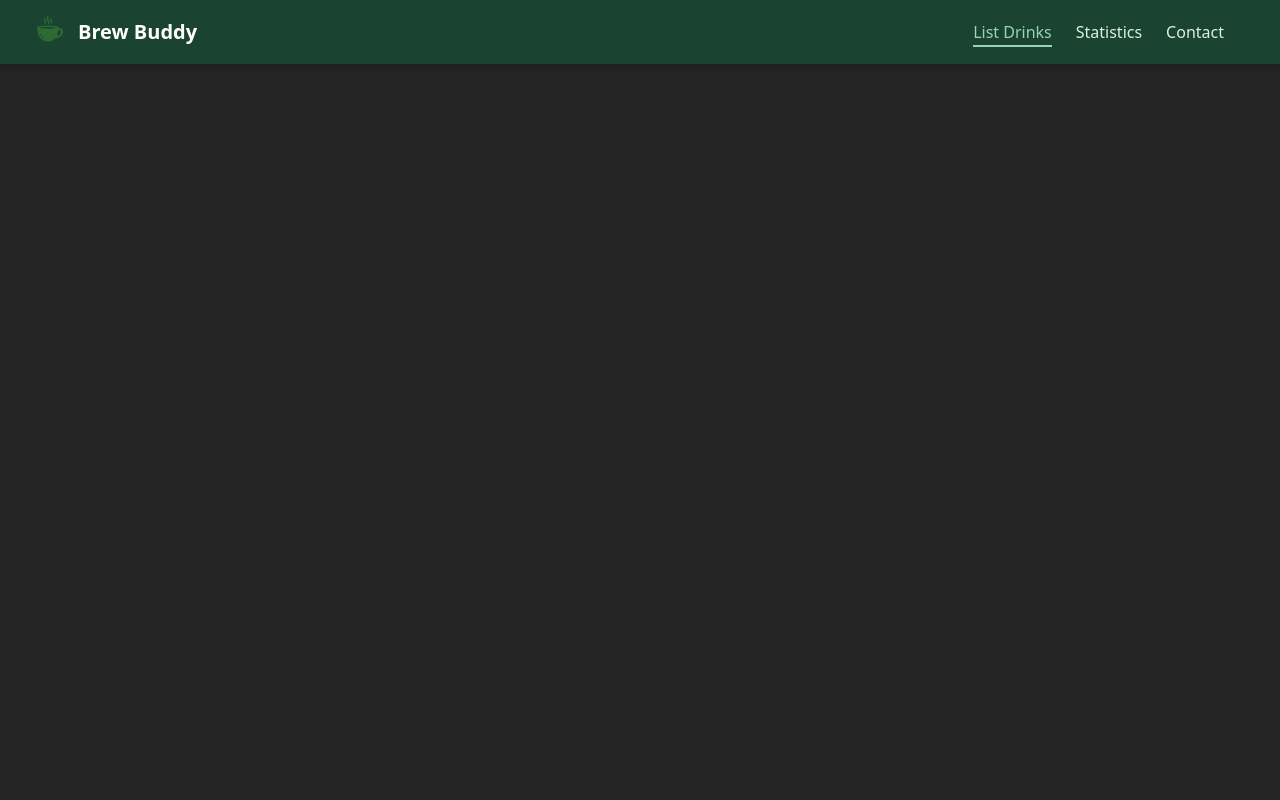
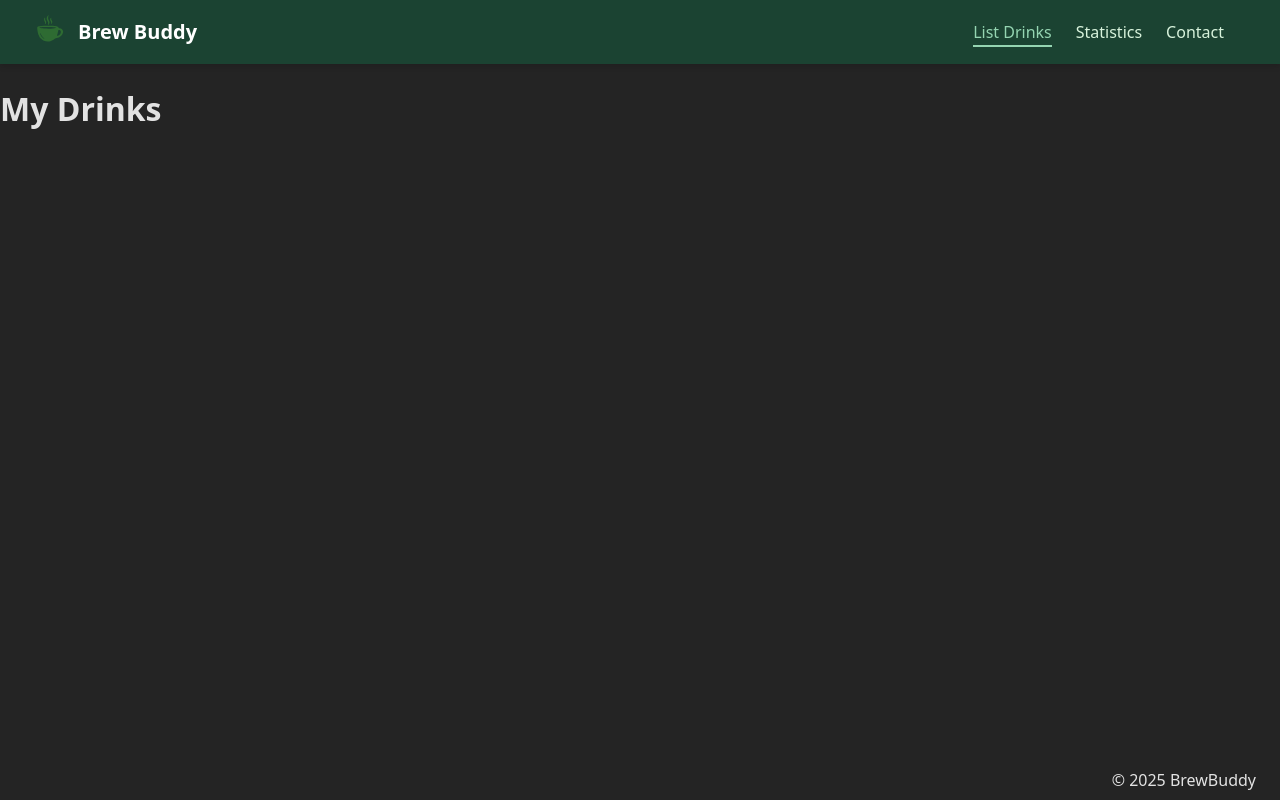
Before and after one commit to Mythquiel/brew-buddy-front, a React (Vite) app: page /drinks in a window 1280 px wide. Built offline with nearby package versions, Linux system fonts and the light colour scheme.

Commit message:
Fix base layout to show footer and add padding for navigation

```diff
--- a/src/layout/Layout.tsx
+++ b/src/layout/Layout.tsx
@@ -1,15 +1,14 @@
-import { PropsWithChildren } from "react";
+import { Outlet } from "react-router-dom";
 import "../style/layout.css";
 import Nav from "../layout/Nav";
 
-export function Layout({ children }: PropsWithChildren) {
+export function Layout() {
   return (
     <>
-      <a href="#content" className="skiplink">Skip to content</a>
       <Nav />
       <div className="app-shell">
         <main id="content" className="container" role="main" aria-label="Main content">
-          {children}
+          <Outlet />
         </main>
         <footer className="footer">
           <div className="container">© {new Date().getFullYear()} BrewBuddy</div>
--- a/src/pages/Beverages.tsx
+++ b/src/pages/Beverages.tsx
@@ -1,7 +1,9 @@
 export default function Beverages() {
     return (
-      <section>
-        <h2>My Drinks</h2>
-      </section>
+
+            <div>
+                <h1>My Drinks</h1>
+            </div>
+
     )
 }
--- a/src/route/App.tsx
+++ b/src/route/App.tsx
@@ -1,4 +1,4 @@
-import { BrowserRouter, Routes, Route } from "react-router-dom";
+import { Routes, Route } from "react-router-dom";
 import { Layout } from "../layout/Layout";
 import Home from "../pages/Home"
 import Beverages from "../pages/Beverages"
--- a/src/style/layout.css
+++ b/src/style/layout.css
@@ -15,10 +15,23 @@
 html, body, #root { height: 100%; }
 body { margin: 0; min-width: 320px; min-height: 100vh; }
 
-/* links, buttons (keep if you like the defaults) */
 a { font-weight: 500; color: #646cff; text-decoration: none; }
 a:hover { color: #535bf2; }
 button { border-radius: 100px; border: 1px solid transparent; padding: .5em 1.2em; font-size: 1em; background: #1a1a1a; cursor: pointer; transition: border-color .25s; }
 button:hover { border-color: #646cff; }
 
-/* remove the template constraints and logo-spin entirely */
+.app-shell {
+  min-height: 100vh;
+  display: flex;
+  flex-direction: column;
+  padding-top: 64px;
+}
+.app-shell > main {
+  flex: 1 0 auto;
+}
+.footer {
+  margin-top: auto;
+  display: flex;
+  justify-content: flex-end;
+  padding: .5em 1.5em;
+}
```
